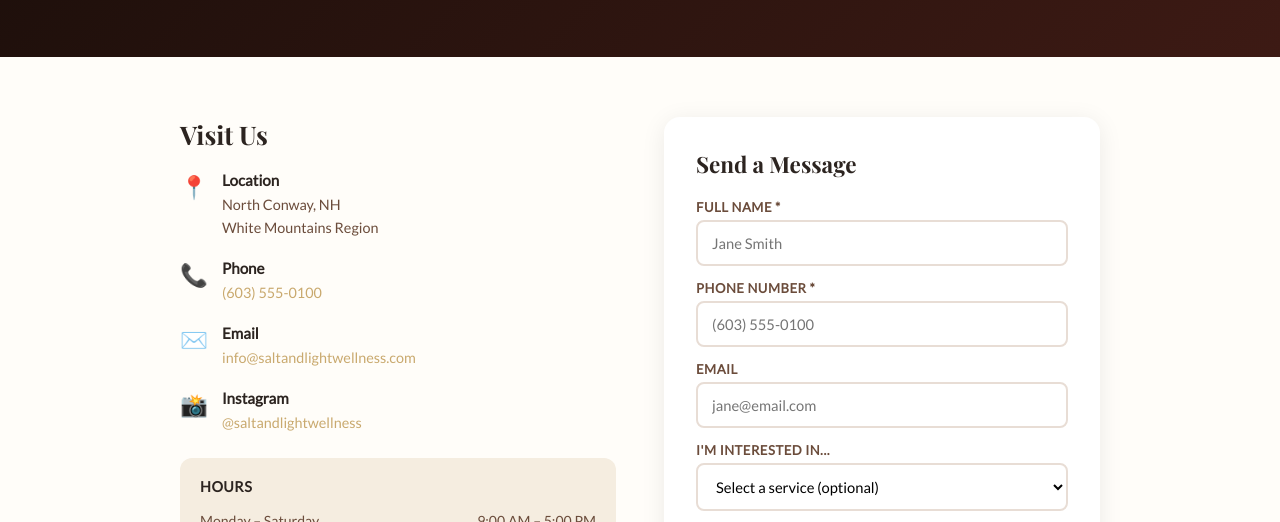
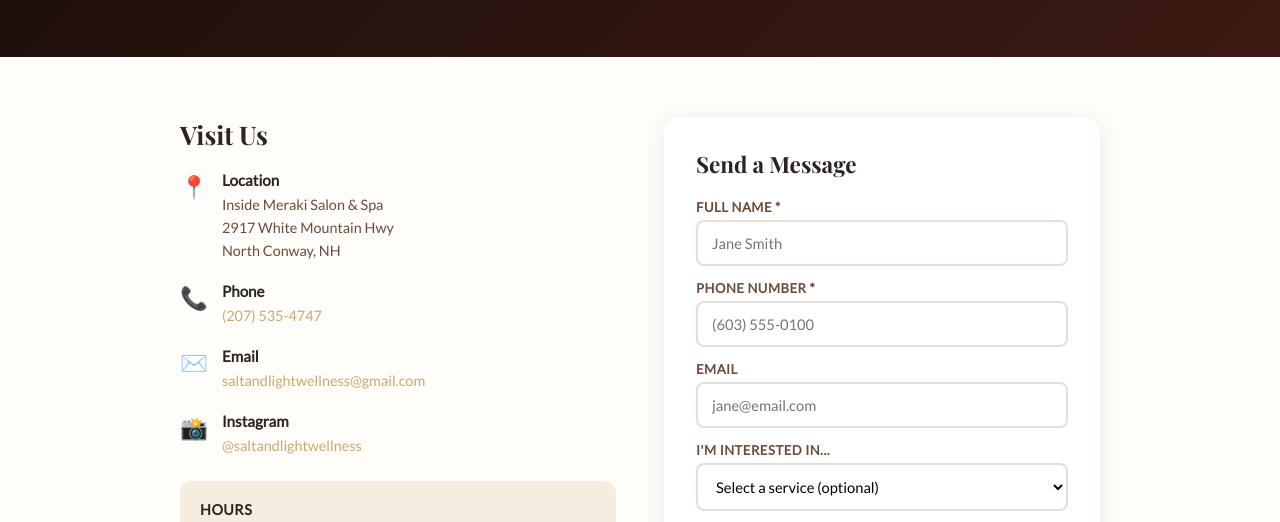
Before and after one commit to clawrenceisthebestboy-dev/saltandlight, a website: page contact.html in a window 1280 px wide. Shown: the part 213-735 px from the top of the page. Drawn offline with nearby package versions, Linux system fonts and the light colour scheme.

Commit message:
Update pricing with real brochure data — PEMI $15/10min $25/20min, correct location (Meraki Salon & Spa, 2917 White Mountain Hwy NC NH), real email

```diff
--- a/contact.html
+++ b/contact.html
@@ -60,15 +60,15 @@ input:focus,textarea:focus,select:focus{outline:none;border-color:var(--gold)}
     <h2>Visit Us</h2>
     <div class="info-item">
       <div class="icon">📍</div>
-      <div><h3>Location</h3><p>North Conway, NH<br>White Mountains Region</p></div>
+      <div><h3>Location</h3><p>Inside Meraki Salon &amp; Spa<br>2917 White Mountain Hwy<br>North Conway, NH</p></div>
     </div>
     <div class="info-item">
       <div class="icon">📞</div>
-      <div><h3>Phone</h3><p><a href="tel:+16035550100">(603) 555-0100</a></p></div>
+      <div><h3>Phone</h3><p><a href="tel:+12075354747">(207) 535-4747</a></p></div>
     </div>
     <div class="info-item">
       <div class="icon">✉️</div>
-      <div><h3>Email</h3><p><a href="mailto:info@saltandlightwellness.com">info@saltandlightwellness.com</a></p></div>
+      <div><h3>Email</h3><p><a href="mailto:saltandlightwellness@gmail.com">saltandlightwellness@gmail.com</a></p></div>
     </div>
     <div class="info-item">
       <div class="icon">📸</div>
```
Also changed, not shown: index.html (+1 -1 lines), pricing.html (+3 -2 lines).
